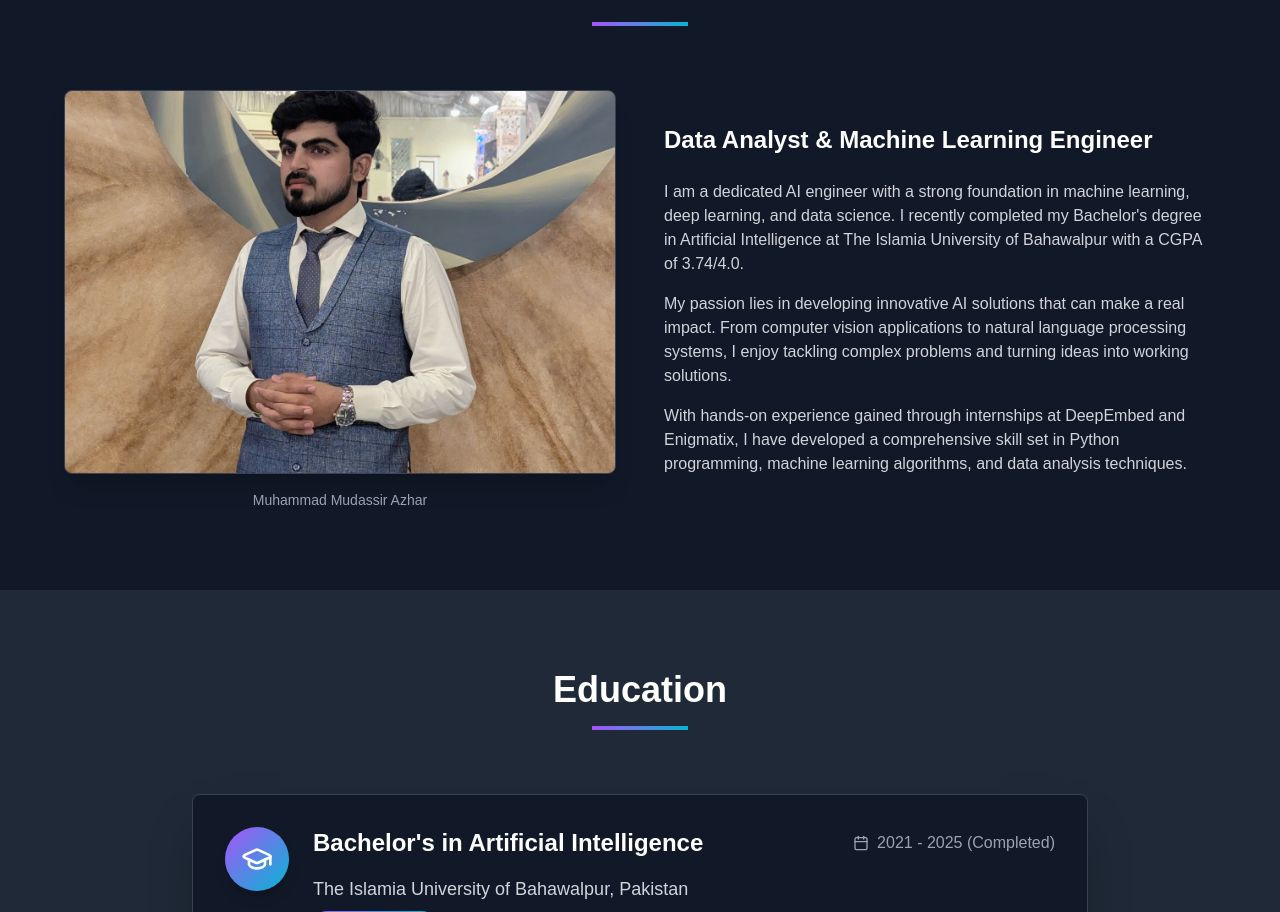
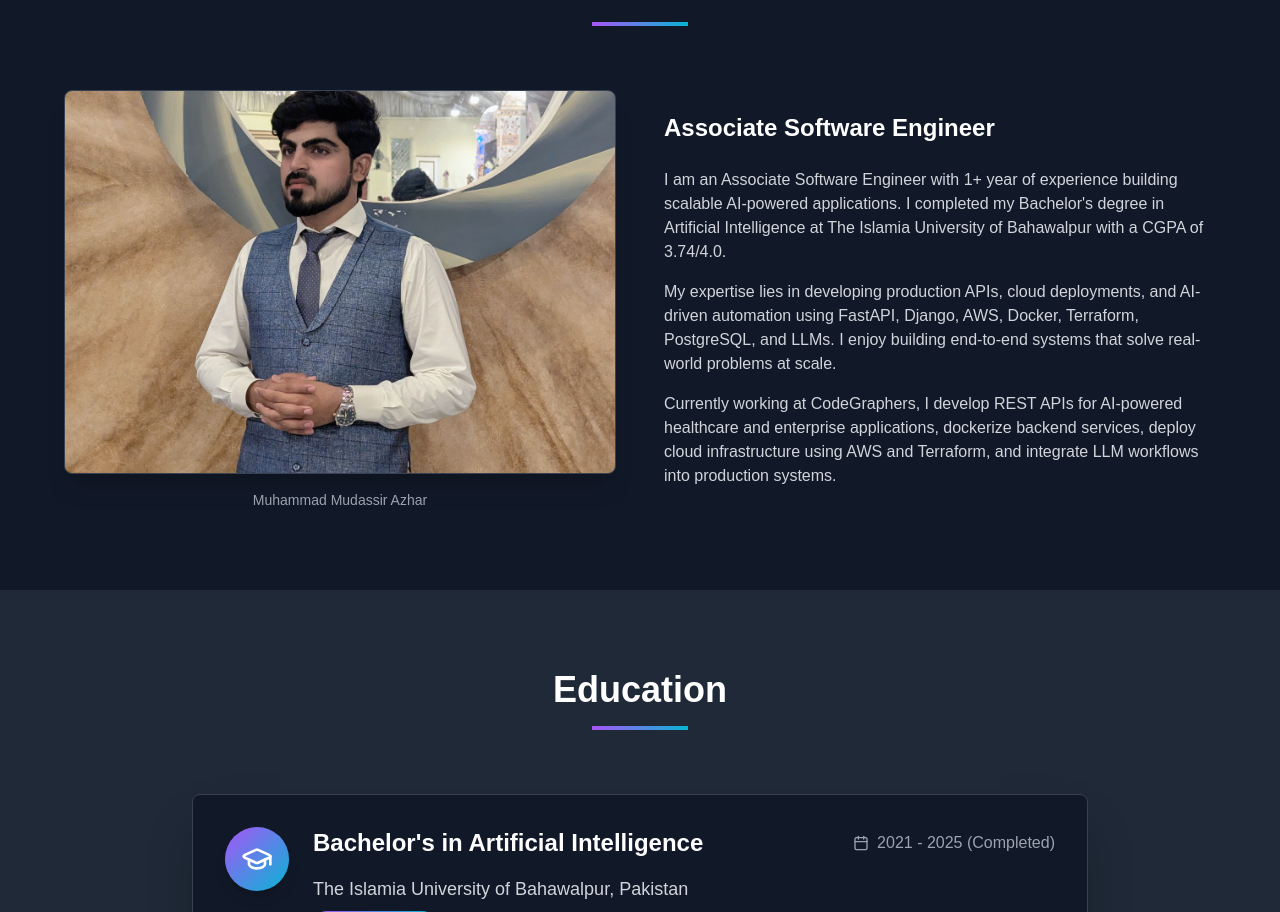
Before and after one commit to mrmudasir05/portfolio, a Next.js app: page / in a window 1280 px wide. Shown: the part 914-1826 px from the top of the page. Built offline with nearby package versions, Linux system fonts and the light colour scheme.

Commit message:
Change job title and enhance professional summary
Updated job title and revised professional summary to reflect current role and experience.

```diff
--- a/components/about.tsx
+++ b/components/about.tsx
@@ -22,22 +22,22 @@ export function About() {
           </div>
 
           <div>
-            <h3 className="text-2xl font-semibold text-white mb-6">Data Analyst & Machine Learning Engineer</h3>
+            <h3 className="text-2xl font-semibold text-white mb-6">Associate Software Engineer</h3>
             <div className="space-y-4 text-gray-300">
               <p>
-                I am a dedicated AI engineer with a strong foundation in machine learning, deep learning, and data
-                science. I recently completed my Bachelor's degree in Artificial Intelligence at The Islamia University
+                I am an Associate Software Engineer with 1+ year of experience building scalable AI-powered
+                applications. I completed my Bachelor's degree in Artificial Intelligence at The Islamia University
                 of Bahawalpur with a CGPA of 3.74/4.0.
               </p>
               <p>
-                My passion lies in developing innovative AI solutions that can make a real impact. From computer vision
-                applications to natural language processing systems, I enjoy tackling complex problems and turning ideas
-                into working solutions.
+                My expertise lies in developing production APIs, cloud deployments, and AI-driven automation using
+                FastAPI, Django, AWS, Docker, Terraform, PostgreSQL, and LLMs. I enjoy building end-to-end systems
+                that solve real-world problems at scale.
               </p>
               <p>
-                With hands-on experience gained through internships at DeepEmbed and Enigmatix, I have developed a
-                comprehensive skill set in Python programming, machine learning algorithms, and data analysis
-                techniques.
+                Currently working at CodeGraphers, I develop REST APIs for AI-powered healthcare and enterprise
+                applications, dockerize backend services, deploy cloud infrastructure using AWS and Terraform, and
+                integrate LLM workflows into production systems.
               </p>
             </div>
 
```
